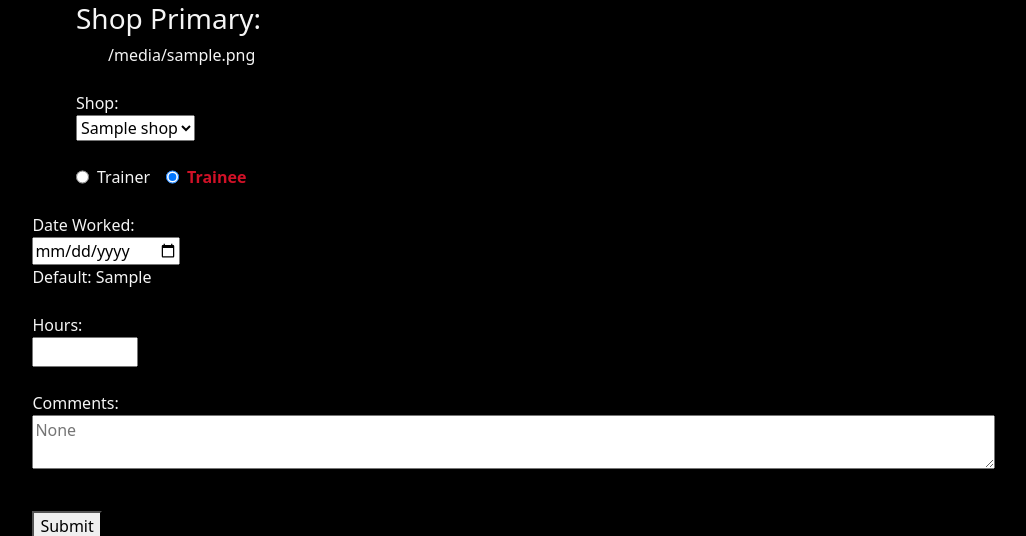
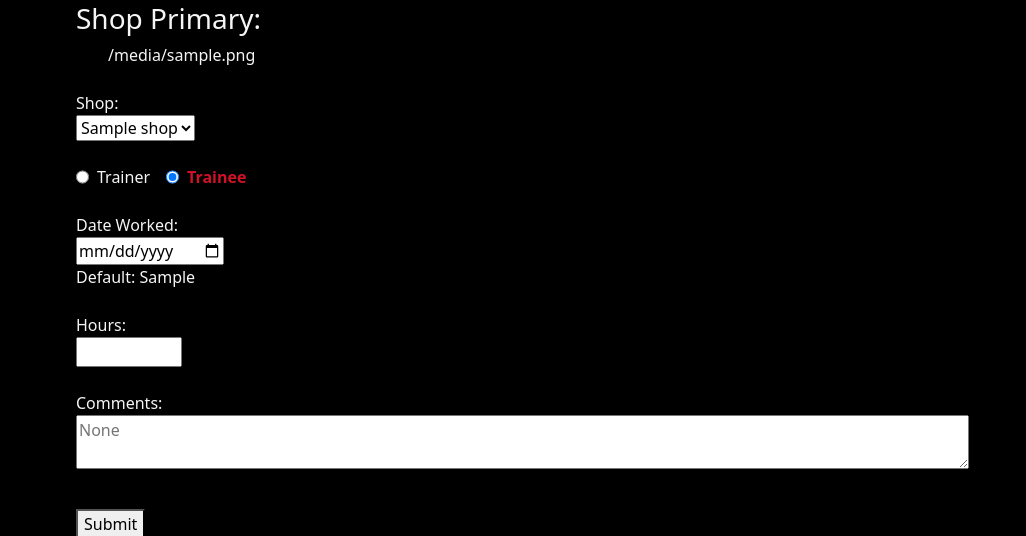
Before and after one commit to Slusks/TimeCheck, a Flask app: template templates/crosstraining.html in a window 1280 px wide. Shown: the part 288-824 px from the top of the page, without its empty margins (6-1032 px from the left). Run offline with Flask 3, Linux system fonts and the light colour scheme; the template is opened without the code that fills it: most values are stand-ins (such as "Sample title", 1, 10 or a date in 2020).

Commit message:
Update crosstraining.html

```diff
--- a/templates/crosstraining.html
+++ b/templates/crosstraining.html
@@ -61,13 +61,15 @@
         </div>
         </div>
 
-      <div>
+      <div class="container">
         <br>
         <label>Date Worked: </label>
         <input type="date" name="workedDate" id="workedDate">
         <div>Default: {{data['utc_dt'][0:10]}}</div>
       </div>
+
       <br>
+      <div class="container">
       <label>Hours: </label>
       <input id="hourInput" name="hourInput" type="number" step="0.5" min="0", max="12">
       <br>
@@ -77,6 +79,7 @@
 
       <br>
       <button type="submit" style="max-width: 10%; margin-top: 3%;" id="submitButton">Submit</button> <div id="submitMessage" style="visibility:hidden;"> Submitted!!</div>
+      </div>
       </form>
       </div>
       </div>
```
